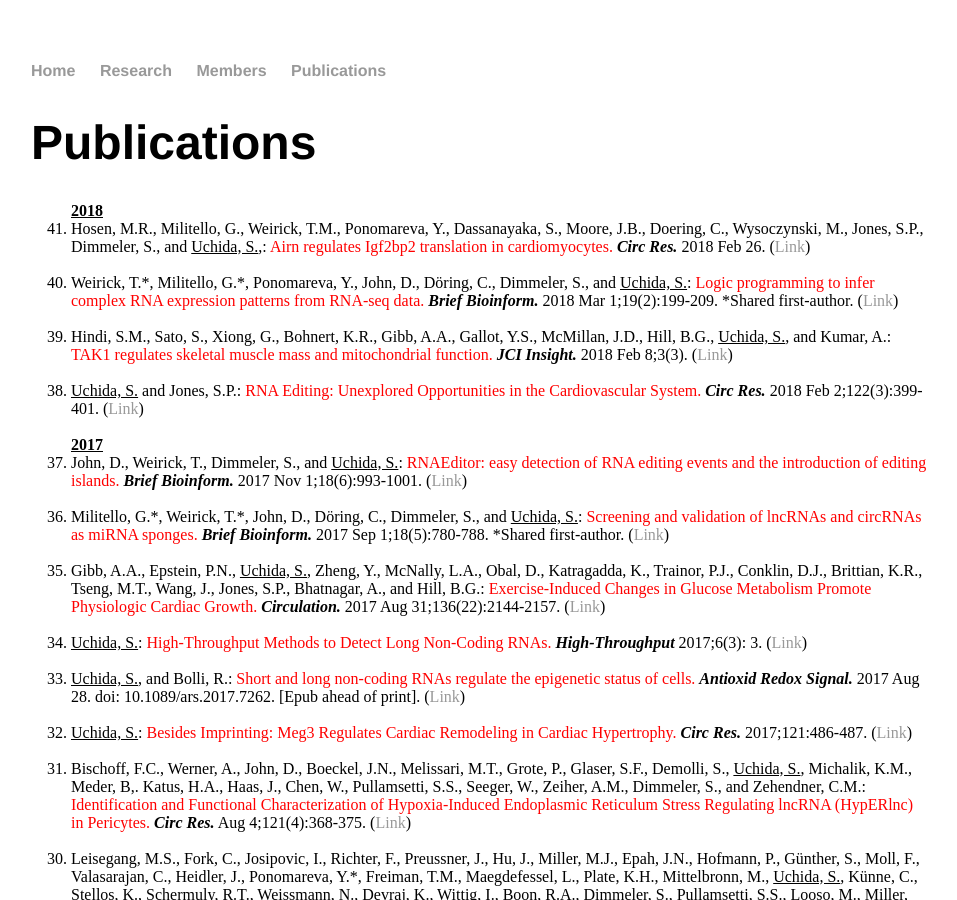
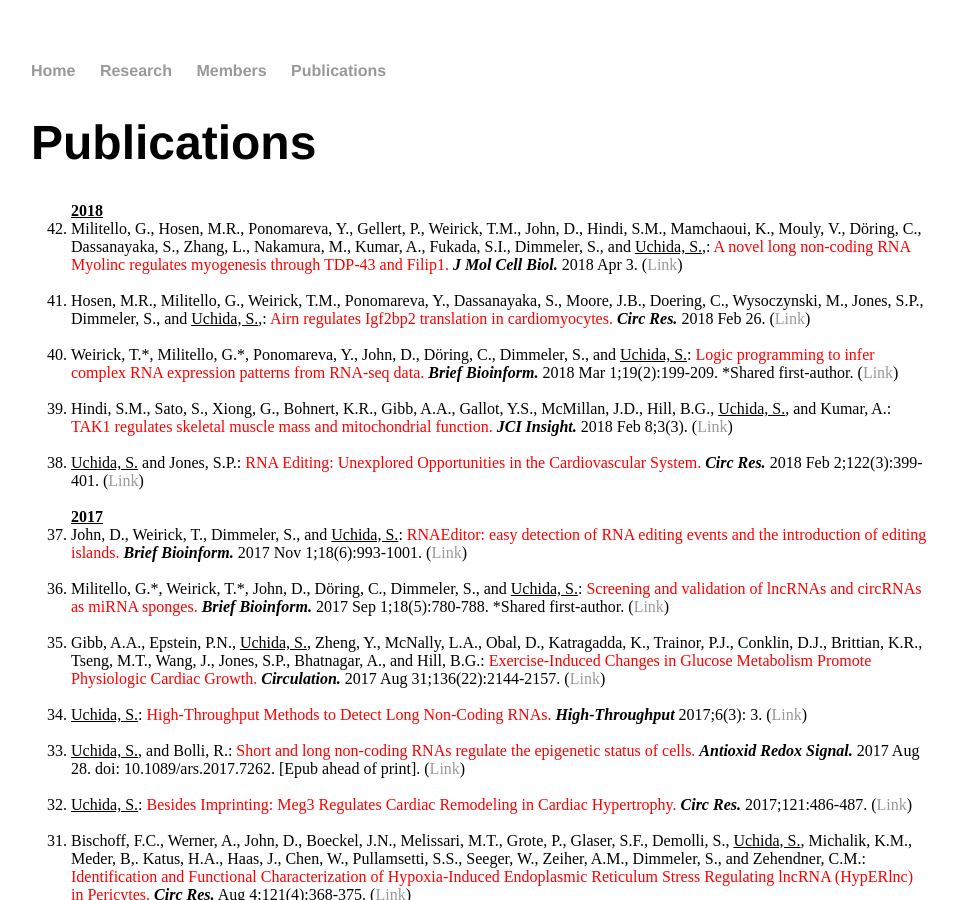
Before and after one commit to heartlncrna/heartlncrna.github.io, a Jekyll site: the page publications/pub_list.html, which Jekyll copies as it is, in a window 1280 px wide and 900 px high. Shown: the whole window, without its empty margins (161-1118 px from the left). Built offline with Jekyll 4.4.1, drawn with Linux system fonts in a browser that asks for light colours.

Commit message:
Update pub_list.html

```diff
--- a/publications/pub_list.html
+++ b/publications/pub_list.html
@@ -28,6 +28,9 @@
 			<ol reversed="reversed">
 
 			<strong><u> 2018 </u></strong>
+				<li>Militello, G., Hosen, M.R., Ponomareva, Y., Gellert, P., Weirick, T.M., John, D., Hindi, S.M., Mamchaoui, K., Mouly, V., Döring, C., Dassanayaka, S., Zhang, L., Nakamura, M., Kumar, A., Fukada, S.I., Dimmeler, S., and <u>Uchida, S.</u>,: <font color="red">A novel long non-coding RNA Myolinc regulates myogenesis through TDP-43 and Filip1.</font> <b><i>J Mol Cell Biol.</i></b> 2018 Apr 3. (<a href="https://academic.oup.com/jmcb/advan…">Link</span></a>)</li>
+			<br>
+
 				<li>Hosen, M.R., Militello, G., Weirick, T.M., Ponomareva, Y., Dassanayaka, S., Moore, J.B., Doering, C., Wysoczynski, M., Jones, S.P., Dimmeler, S., and <u>Uchida, S.</u>,: <font color="red">Airn regulates Igf2bp2 translation in cardiomyocytes.</font> <b><i>Circ Res.</i></b> 2018 Feb 26. (<a href="http://circres.ahajournals.org/content/early/2018/02/23/CIRCRESAHA.117.312215">Link</span></a>)</li>
 			<br>
 
```
